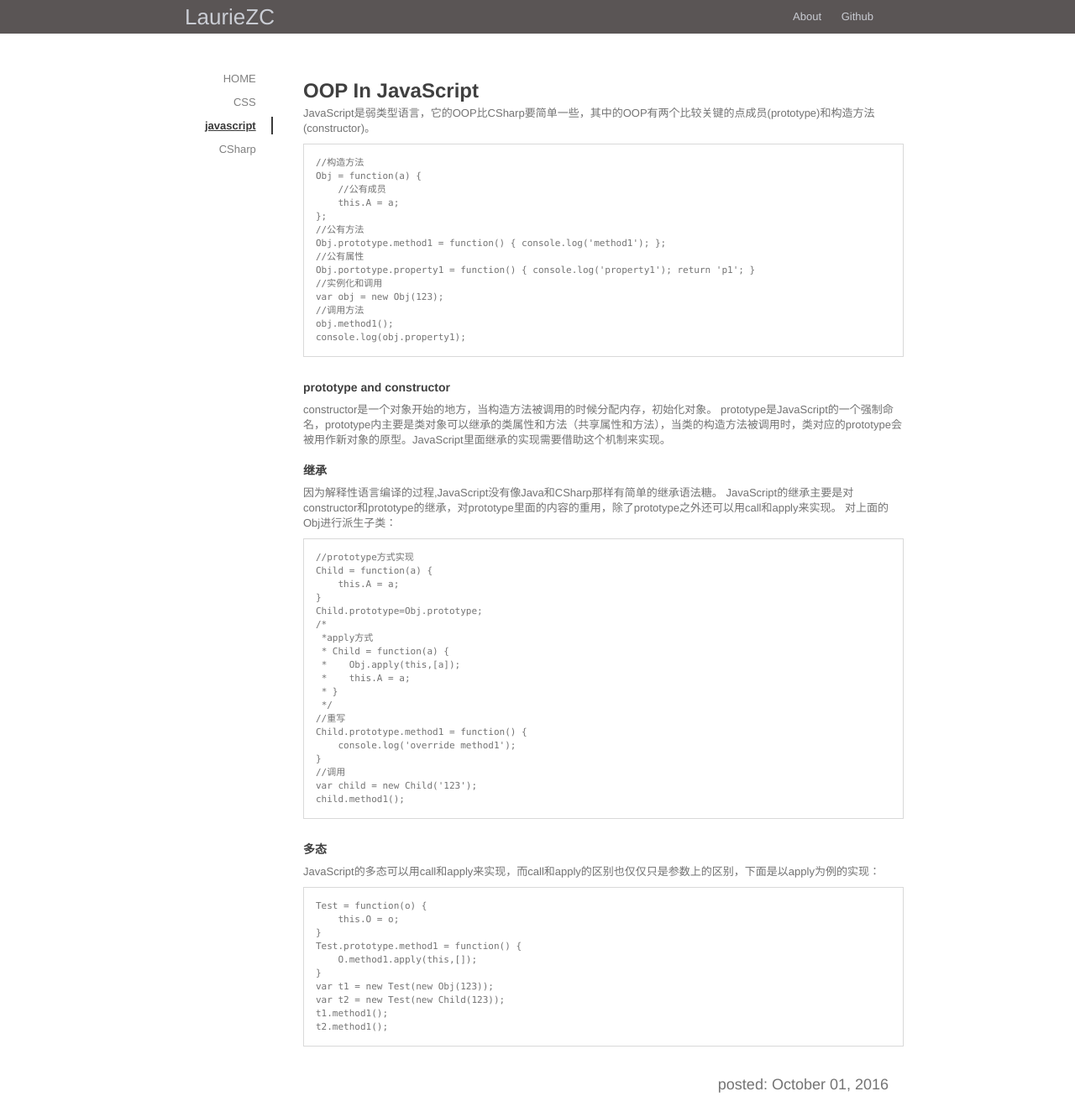
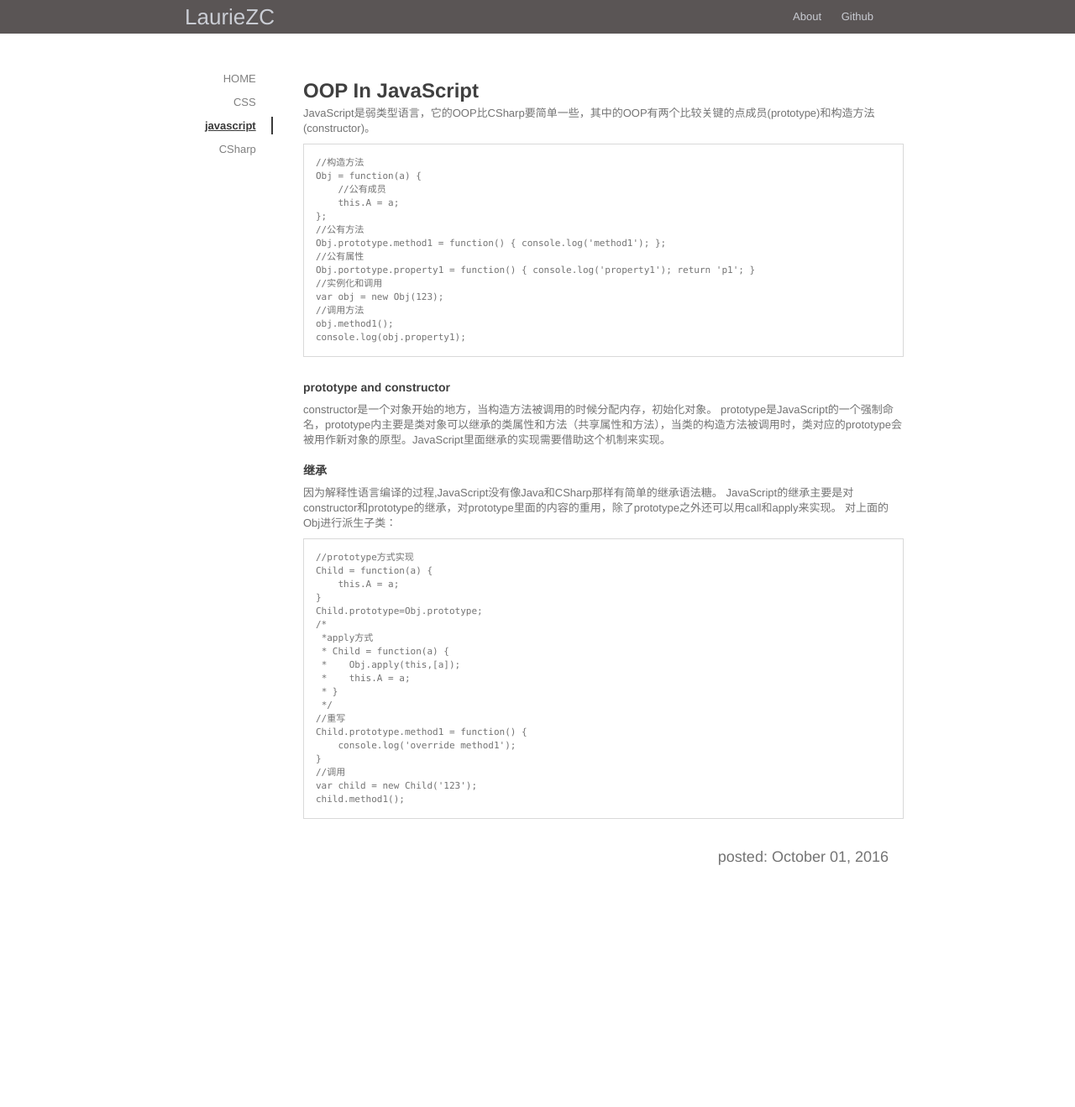
Before and after one commit to lauriezc/note, a Jekyll site: the page built from _posts/javascript/2016-10-01-javascript-oop.md, in a window 1280 px wide and 1318 px high. Shown: the whole window at 84% size. Built offline with Jekyll 4.4.1, drawn with Linux system fonts in a browser that asks for light colours; nearby versions of some CDN libraries; comment, search, counter and statistics services are not loaded.

Commit message:
remove content

```diff
--- a/_posts/javascript/2016-10-01-javascript-oop.md
+++ b/_posts/javascript/2016-10-01-javascript-oop.md
@@ -52,19 +52,3 @@ JavaScript的继承主要是对constructor和prototype的继承，对prototype
     //调用
     var child = new Child('123');
     child.method1();
-
-
-##### 多态
-JavaScript的多态可以用call和apply来实现，而call和apply的区别也仅仅只是参数上的区别，下面是以apply为例的实现：
-
-
-    Test = function(o) {
-        this.O = o;
-    }
-    Test.prototype.method1 = function() {
-        O.method1.apply(this,[]);
-    }
-    var t1 = new Test(new Obj(123));
-    var t2 = new Test(new Child(123));
-    t1.method1();
-    t2.method1();
```
